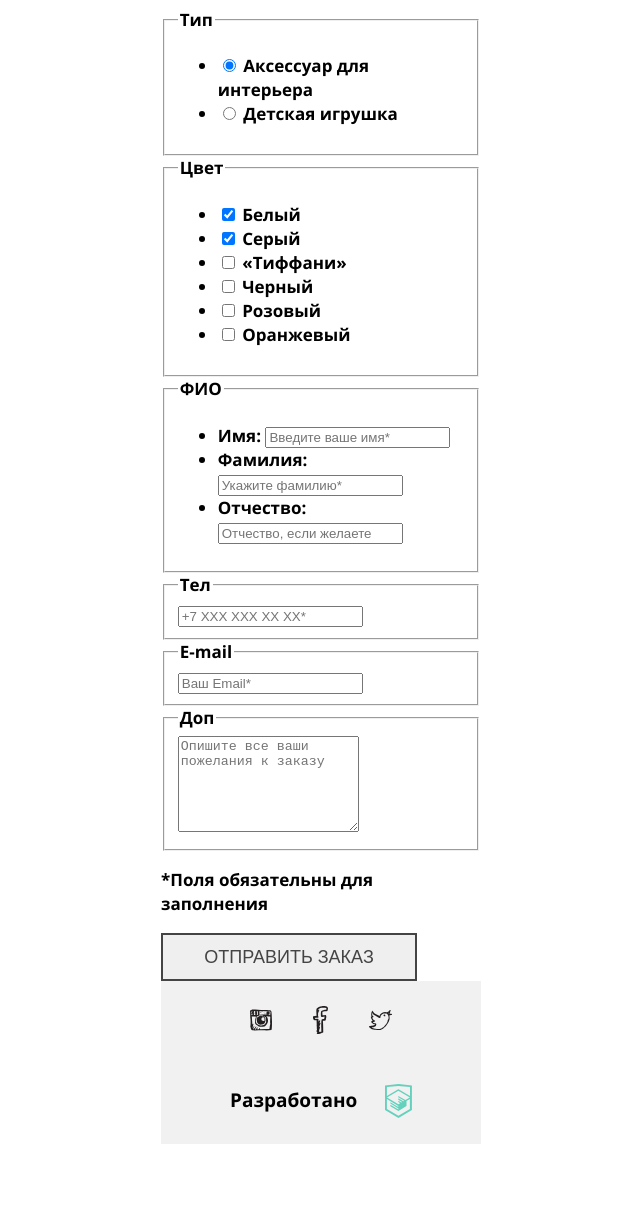
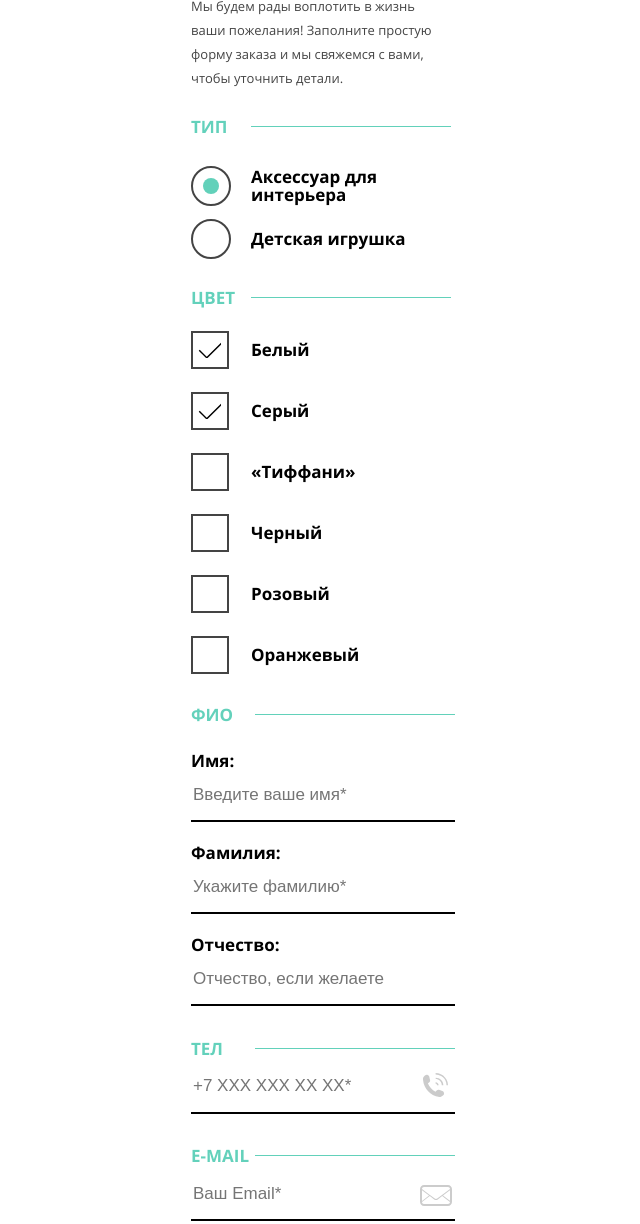
Before and after one commit to faleen88/1706423-mishka-22, a website: page source/form.html in a window 1280 px wide. Shown: the part 556-1780 px from the top of the page, without its empty margins (319-959 px from the left). Before the commit the page ends 1700 px from the top, so only its background shows below. Drawn offline with nearby package versions, Linux system fonts and the light colour scheme; files that its build step writes are made by us from their sources; files whose address does not match are found by name.

Commit message:
Добавляет стили формы

```diff
--- a/source/form.html
+++ b/source/form.html
@@ -8,17 +8,18 @@
   <body class="page__body">
 
     <header class="page-header">
-      <nav class="main-nav container">
+      <nav class="main-nav">
+        <div class="container">
           <a class="page-header__logo" href="index.html">
             <img src="img/mishka-logo-mobile.svg.svg" width="86" height="35" alt="Логотип магазина">
           </a>
-        <button class="main-nav__toggle"><span class="visually-hidden">Открыть меню</span></button>
+          <button class="main-nav__toggle toggle"><span class="visually-hidden">Открыть меню</span></button>
           <ul class="main-nav__list">
             <li class="main-nav__item">
-            <a class="main-nav__link" href="#">Каталог товаров</a>
+              <a class="main-nav__link" href="catalog.html">Каталог товаров</a>
             </li>
             <li class="main-nav__item">
-            <a class="main-nav__link" href="#">Вязание на заказ</a>
+              <a class="main-nav__link">Вязание на заказ</a>
             </li>
             <li class="main-nav__item">
               <a class="main-nav__link" href="#">
@@ -37,93 +38,129 @@
               </a>
             </li>
           </ul>
+        </div>
       </nav>
     </header>
 
-    <main class="page-form container">
+    <main class="page-form">
 
       <header class="heading">
         <h1 class="heading__title">Вязание на заказ</h1>
       </header>
 
       <form class="order-form" method="GET" action="https://echo.htmlacademy.ru">
+        <div class="order-form-wrapper">
           <p class="order-form__text">Мы будем рады воплотить в жизнь ваши пожелания! Заполните простую форму заказа и мы свяжемся с вами, чтобы уточнить детали.</p>
+
           <fieldset class="order-form__item filter-type">
             <legend class="filter-type__title title-style">Тип</legend>
             <ul class="filter-type__list">
-            <li class="filter-type__item filter-radio">
-              <input class="filter-radio__input" type="radio" name="product-type" value="interior-accessories" id="interior" checked>
-              <label class="filter-radio__label" for="interior">Аксессуар для интерьера</label>
+              <li class="filter-type__item">
+                <label class="filter-radio">
+                  <input class="visually-hidden filter-radio__input" type="radio" name="product-type" value="interior-accessories" checked>
+                  <span class="filter-radio__text">Аксессуар для интерьера</span>
+                </label>
               </li>
-            <li class="filter-type__item filter-radio">
-              <input class="filter-radio__input" type="radio" name="product-type" value="children-toy" id="toy">
-              <label class="filter-radio__label" for="toy">Детская игрушка</label>
+              <li class="filter-type__item">
+                <label class="filter-radio">
+                  <input class="visually-hidden filter-radio__input" type="radio" name="product-type" value="children-toy">
+                  <span class="filter-radio__text">Детская игрушка</span>
+                </label>
               </li>
             </ul>
           </fieldset>
+
           <fieldset class="order-form__item filter-color">
             <legend class="filter-color__title title-style">Цвет</legend>
             <ul class="filter-color__list">
-            <li class="filter-color__item filter-checkbox">
-              <input class="filter-checkbox__input" type="checkbox" name="color-1" id="color-1" checked>
-              <label class="filter-checkbox__label" for="color-1">Белый</label>
+              <li class="filter-color__item">
+                <label class="filter-checkbox">
+                  <input class="visually-hidden filter-checkbox__input" type="checkbox" name="color-1" checked>
+                  <span class="filter-checkbox__text">Белый</span>
+                </label>
               </li>
-            <li class="filter-color__item filter-checkbox">
-              <input class="filter-checkbox__input" type="checkbox" name="color-2" id="color-2" checked>
-              <label class="filter-checkbox__label" for="color-2">Серый</label>
+              <li class="filter-color__item">
+                <label class="filter-checkbox">
+                  <input class="visually-hidden filter-checkbox__input" type="checkbox" name="color-2" checked>
+                  <span class="filter-checkbox__text">Серый</span>
+                </label>
               </li>
-            <li class="filter-color__item filter-checkbox">
-              <input class="filter-checkbox__input" type="checkbox" name="color-3" id="color-3">
-              <label class="filter-checkbox__label" for="color-3">«Тиффани»</label>
+              <li class="filter-color__item">
+                <label class="filter-checkbox">
+                  <input class="visually-hidden filter-checkbox__input" type="checkbox" name="color-3">
+                  <span class="filter-checkbox__text">«Тиффани»</span>
+                </label>
               </li>
-            <li class="filter-color__item filter-checkbox">
-              <input class="filter-checkbox__input" type="checkbox" name="color-4" id="color-4">
-              <label class="filter-checkbox__label" for="color-4">Черный</label>
+              <li class="filter-color__item">
+                <label class="filter-checkbox">
+                  <input class="visually-hidden filter-checkbox__input" type="checkbox" name="color-4">
+                  <span class="filter-checkbox__text">Черный</span>
+                </label>
               </li>
-            <li class="filter-color__item filter-checkbox">
-              <input class="filter-checkbox__input" type="checkbox" name="color-5" id="color-5">
-              <label class="filter-checkbox__label" for="color-5">Розовый</label>
+              <li class="filter-color__item">
+                <label class="filter-checkbox">
+                  <input class="visually-hidden filter-checkbox__input" type="checkbox" name="color-5">
+                  <span class="filter-checkbox__text">Розовый</span>
+                </label>
               </li>
-            <li class="filter-color__item filter-checkbox">
-              <input class="filter-checkbox__input" type="checkbox" name="color-6" id="color-6">
-              <label class="filter-checkbox__label" for="color-6">Оранжевый</label>
+              <li class="filter-color__item">
+                <label class="filter-checkbox">
+                  <input class="visually-hidden filter-checkbox__input" type="checkbox" name="color-6">
+                  <span class="filter-checkbox__text">Оранжевый</span>
+                </label>
               </li>
             </ul>
           </fieldset>
-        <fieldset class="order-form__item data-name">
-          <legend class="data-name__title title-style">ФИО</legend>
-          <ul class="data-name__list">
-            <li class="data-name__item">
-              <label class="data-name__label" for="user-name">Имя:</label>
-              <input class="data-name__input" type="text" name="user-name" id="user-name" placeholder="Введите ваше имя*" required>
+
+          <fieldset class="order-form__item data">
+            <legend class="data__title title-style">ФИО</legend>
+            <ul class="data__list">
+              <li class="data__item">
+                <label class="data__label" for="user-name">Имя:</label>
+                <input class="data__input" type="text" name="user-name" id="user-name" placeholder="Введите ваше имя*" required>
+              </li>
+              <li class="data__item">
+                <label class="data__label" for="user-surname">Фамилия:</label>
+                <input class="data__input" type="text" name="user-surname" id="user-surname" placeholder="Укажите фамилию*" required>
               </li>
               <li class="data-name__item">
-              <label class="data-name__label" for="user-surname">Фамилия:</label>
-              <input class="data-name__input" type="text" name="user-surname" id="user-surname" placeholder="Укажите фамилию*" required>
-            </li>
-            <li class="data-name__item">
-              <label class="data-name__label" for="user-patronymic">Отчество:</label>
-              <input class="data-name__input" type="text" name="user-patronymic" id="user-patronymic" placeholder="Отчество, если желаете">
+                <label class="data__label" for="user-patronymic">Отчество:</label>
+                <input class="data__input" type="text" name="user-patronymic" id="user-patronymic" placeholder="Отчество, если желаете">
               </li>
             </ul>
           </fieldset>
-        <fieldset class="order-form__item data-contacts">
-          <legend class="data-contacts__title title-style">Тел</legend>
-          <input class="data-contacts__input" type="tel" name="phone" id="phone" placeholder="+7 ХХХ ХХХ ХХ ХХ*" required>
-          <label class="data-contacts__icon-phone visually-hidden" for="phone">Телефон</label>
+
+          <fieldset class="order-form__item data">
+            <legend class="data__title title-style">Тел</legend>
+            <label class="visually-hidden" for="phone">Телефон</label>
+            <input class="data__input" type="tel" name="phone" id="phone" placeholder="+7 ХХХ ХХХ ХХ ХХ*" required>
+            <svg class="data__icon data__icon--phone" width="25" height="24" viewBox="0 0 25 24" fill="none" xmlns="http://www.w3.org/2000/svg">
+              <g opacity="0.2">
+              <path d="M17.4395 24C17.0363 24 16.7339 24 16.3306 24C11.3911 23.4074 7.7621 21.1358 5.14113 18.2717C2.52016 15.4075 0.403226 11.7532 0 6.7162C0 6.22237 0 5.82731 0 5.33349C0.100806 4.44461 0.504032 3.85202 1.10887 3.25943C1.71371 2.56808 2.72177 1.77796 3.62903 1.6792C4.33468 1.6792 5.44355 2.17302 5.84677 2.76561C6.25 3.25943 6.45161 4.34584 6.65323 5.13596C6.85484 6.02484 7.25806 7.11125 7.15726 7.90137C6.95565 9.08655 5.34274 9.58037 4.93952 10.4693C6.55242 14.1235 9.07258 16.889 12.5 18.6667C13.3065 18.1729 14.1129 16.7902 15.3226 16.7902C15.7258 16.7902 16.3306 16.9877 16.7339 17.0865C17.2379 17.1852 17.6411 17.3828 18.0444 17.5803C18.75 17.8766 20.0605 18.1729 20.4637 18.7655C20.8669 19.3581 21.1694 20.3457 21.0685 20.9383C20.7661 22.2222 18.6492 23.6049 17.4395 24Z" fill="black"/>
+              <path d="M12.6008 1.48147C18.5484 1.48147 23.4879 6.22217 23.4879 12.1481H25C25 5.43205 19.4556 0 12.6008 0V1.48147Z" fill="black"/>
+              <path d="M12.6008 9.18506V10.7653C13.4073 10.7653 14.0121 11.3579 14.0121 12.148H15.625C15.625 10.5678 14.3145 9.18506 12.6008 9.18506Z" fill="black"/>
+              <path d="M12.6008 6.12356C15.9274 6.12356 18.75 8.79021 18.75 12.1482H20.3629C20.3629 8.00009 16.9355 4.64209 12.7016 4.64209V6.12356H12.6008Z" fill="black"/>
+              </g>
+            </svg>
           </fieldset>
-        <fieldset class="order-form__item data-contacts">
-          <legend class="data-contacts__title title-style">E-mail</legend>
-          <input class="data-contacts__input" type="email" name="e-mail" id="e-mail" placeholder="Ваш Email*" required>
-          <label class="data-contacts__icon-letter visually-hidden" for="e-mail">E-mail</label>
+          <fieldset class="order-form__item data">
+            <legend class="data__title title-style">E-mail</legend>
+            <label class="visually-hidden" for="e-mail">E-mail</label>
+            <input class="data__input" type="email" name="e-mail" id="e-mail" placeholder="Ваш Email*" required>
+            <svg class="data__icon data__icon--letter" width="32" height="21" viewBox="0 0 32 21" fill="none" xmlns="http://www.w3.org/2000/svg">
+              <path opacity="0.2" d="M28 0H4C1.8 0 0 1.8 0 4V17C0 19.2 1.8 21 4 21H28C30.2 21 32 19.2 32 17V4C32 1.8 30.2 0 28 0ZM2 5.3L9 10.6L2 15.9V5.3ZM30 17C30 18.1 29.1 19 28 19H4C2.9 19 2 18.1 2 17L9.8 11.1L14.2 14.4C14.7 14.8 15.4 15 16 15C16.6 15 17.3 14.8 17.8 14.4L22.2 11.1L30 17ZM30 15.8L23 10.5L30 5.2V15.8ZM17.2 13.6C16.8 13.9 16.4 14 16 14C15.6 14 15.1 13.9 14.8 13.6L10.7 10.5L9.9 9.9L2 4C2 2.9 2.9 2 4 2H28C29.1 2 30 2.9 30 4L17.2 13.6Z" fill="black"/>
+            </svg>
           </fieldset>
+
           <fieldset class="order-form__item comment">
             <legend class="comment__title title-style">Доп</legend>
             <label class="visually-hidden" for="comment">Ваш комментарий</label>
             <textarea class="comment__text" id="comment" name="comment" rows="6" placeholder="Опишите все ваши пожелания к заказу"></textarea>
           </fieldset>
+
           <p class="order-form__footnote">*Поля обязательны для заполнения</p>
           <button class="button" type="submit">Отправить заказ</button>
+        </div>
       </form>
 
     </main>
--- a/source/sass/blocks/button.scss
+++ b/source/sass/blocks/button.scss
@@ -2,8 +2,9 @@
   display: inline-flex;
   align-items: center;
   justify-content: center;
-  width: 256px;
-  height: 48px;
+  width: 260px;
+  height: 52px;
+  background-color: var(--basic-white);
   border: 2px solid var(--basic-text);
   font-size: 18px;
   line-height: 20px;
--- /dev/null
+++ b/source/sass/blocks/comment.scss
@@ -0,0 +1,23 @@
+.comment {
+  margin-bottom: 15px;
+}
+
+.comment__title {
+  margin-bottom: 22px;
+}
+
+.comment__text {
+  border: 2px solid var(--basic-black);
+  width: 256px;
+  height: 138px;
+  resize: none;
+  font-family: inherit;
+  padding: 0;
+
+  &::placeholder {
+    font-size: 17px;
+    line-height: 18px;
+    width: 200px;
+    padding: 17px;
+  }
+}
--- /dev/null
+++ b/source/sass/blocks/data.scss
@@ -0,0 +1,44 @@
+.data {
+  margin-bottom: 34.5px;
+}
+
+.data__title {
+  margin-bottom: 5px;
+}
+
+.data__list {
+  list-style: none;
+  padding: 0;
+  margin: 0;
+  margin-top: 24px;
+}
+
+.data__item:not(:last-child) {
+  margin-bottom: 22px;
+}
+
+.data__input {
+  width: 260px;
+  height: 48px;
+  border: none;
+  border-bottom: 2px solid var(--basic-black);
+
+  &::placeholder {
+    font-size: 17px;
+    line-height: 18px;
+  }
+}
+
+.data__icon {
+  position: absolute;
+
+  &--phone {
+    top: 11px;
+    right: 7px;
+  }
+
+  &--letter {
+    top: 16px;
+    right: 3px;
+  }
+}
--- /dev/null
+++ b/source/sass/blocks/filter-checkbox.scss
@@ -0,0 +1,27 @@
+.filter-checkbox {
+  display: inline-flex;
+  align-items: center;
+  min-height: 38px;
+  position: relative;
+  padding-left: 60px;
+}
+
+.filter-checkbox__text::before {
+  content: "";
+  position: absolute;
+  top: 0;
+  left: 0;
+  width: 34px;
+  height: 34px;
+  border: 2px solid var(--basic-text);
+}
+
+.filter-checkbox__input:checked + .filter-checkbox__text::after {
+  content: "";
+  position: absolute;
+  top: 11px;
+  left: 7px;
+  width: 23px;
+  height: 16px;
+  background-image: url("../../img/tick.svg");
+}
--- /dev/null
+++ b/source/sass/blocks/filter-color.scss
@@ -0,0 +1,17 @@
+.filter-color {
+  margin-bottom: 33px;
+}
+
+.filter-color__title {
+  margin-bottom: 25px;
+}
+
+.filter-color__list {
+  list-style: none;
+  padding: 0;
+  margin: 0;
+}
+
+.filter-color__item:not(:last-child) {
+  margin-bottom: 23px;
+}
--- /dev/null
+++ b/source/sass/blocks/filter-radio.scss
@@ -0,0 +1,29 @@
+.filter-radio {
+  display: inline-flex;
+  align-items: center;
+  min-height: 40px;
+  position: relative;
+  padding-left: 60px;
+}
+
+.filter-radio__text::before {
+  content: "";
+  position: absolute;
+  top: 0;
+  left: 0;
+  width: 36px;
+  height: 36px;
+  border: 2px solid var(--basic-text);
+  border-radius: 50%;
+}
+
+.filter-radio__input:checked + .filter-radio__text::after {
+  content: "";
+  position: absolute;
+  top: 12px;
+  left: 12px;
+  width: 16px;
+  height: 16px;
+  background-color: var(--special-e-mail);
+  border-radius: 50%;
+}
--- /dev/null
+++ b/source/sass/blocks/filter-type.scss
@@ -0,0 +1,17 @@
+.filter-type {
+  margin-bottom: 31px;
+}
+
+.filter-type__title {
+  margin-bottom: 31px;
+}
+
+.filter-type__list {
+  list-style: none;
+  padding: 0;
+  margin: 0;
+}
+
+.filter-type__item:not(:last-child) {
+  margin-bottom: 13px;
+}
--- /dev/null
+++ b/source/sass/blocks/heading.scss
@@ -0,0 +1,11 @@
+.heading {
+  background-color: var(--basic-background);
+}
+
+.heading__title {
+  margin: 0;
+  font-size: 27px;
+  line-height: 30px;
+  padding: 73px 22px;
+  text-align: center;
+}
--- /dev/null
+++ b/source/sass/blocks/order-form.scss
@@ -0,0 +1,34 @@
+.order-form {
+  line-height: 18px;
+}
+
+.order-form-wrapper {
+  width: 260px;
+  margin: 0 auto;
+  padding: 17px 30px 55px;
+}
+
+.order-form__text {
+  margin: 0;
+  margin-bottom: 29px;
+  font-size: 13px;
+  line-height: 24px;
+  font-weight: 400;
+  color: var(--basic-text);
+}
+
+.order-form__item {
+  border: none;
+  margin: 0;
+  padding: 0;
+  position: relative;
+}
+
+.order-form__footnote {
+  margin: 0;
+  margin-bottom: 30px;
+  font-size: 14px;
+  line-height: 16px;
+  font-weight: 400;
+  color: var(--basic-text);
+}
--- /dev/null
+++ b/source/sass/blocks/title-style.scss
@@ -0,0 +1,17 @@
+.title-style {
+  line-height: 16px;
+  text-transform: uppercase;
+  color: var(--basic-accent);
+  padding: 0;
+  margin: 0;
+
+  &::after {
+    content: "";
+    position: absolute;
+    top: 7px;
+    right: 0;
+    width: 200px;
+    height: 1px;
+    background-color: var(--special-e-mail);
+  }
+}
--- a/source/sass/style.scss
+++ b/source/sass/style.scss
@@ -18,3 +18,12 @@
 @import "blocks/page-footer.scss";
 @import "blocks/social.scss";
 @import "blocks/copyright.scss";
+@import "blocks/heading.scss";
+@import "blocks/order-form.scss";
+@import "blocks/title-style.scss";
+@import "blocks/filter-type.scss";
+@import "blocks/filter-radio.scss";
+@import "blocks/filter-color.scss";
+@import "blocks/filter-checkbox.scss";
+@import "blocks/data.scss";
+@import "blocks/comment.scss";
```
Also changed, not shown: source/sass/blocks/main-nav.scss (+4 -21 lines), source/img/tick.svg (added). Lines whose indentation alone changed are shown as unchanged.
